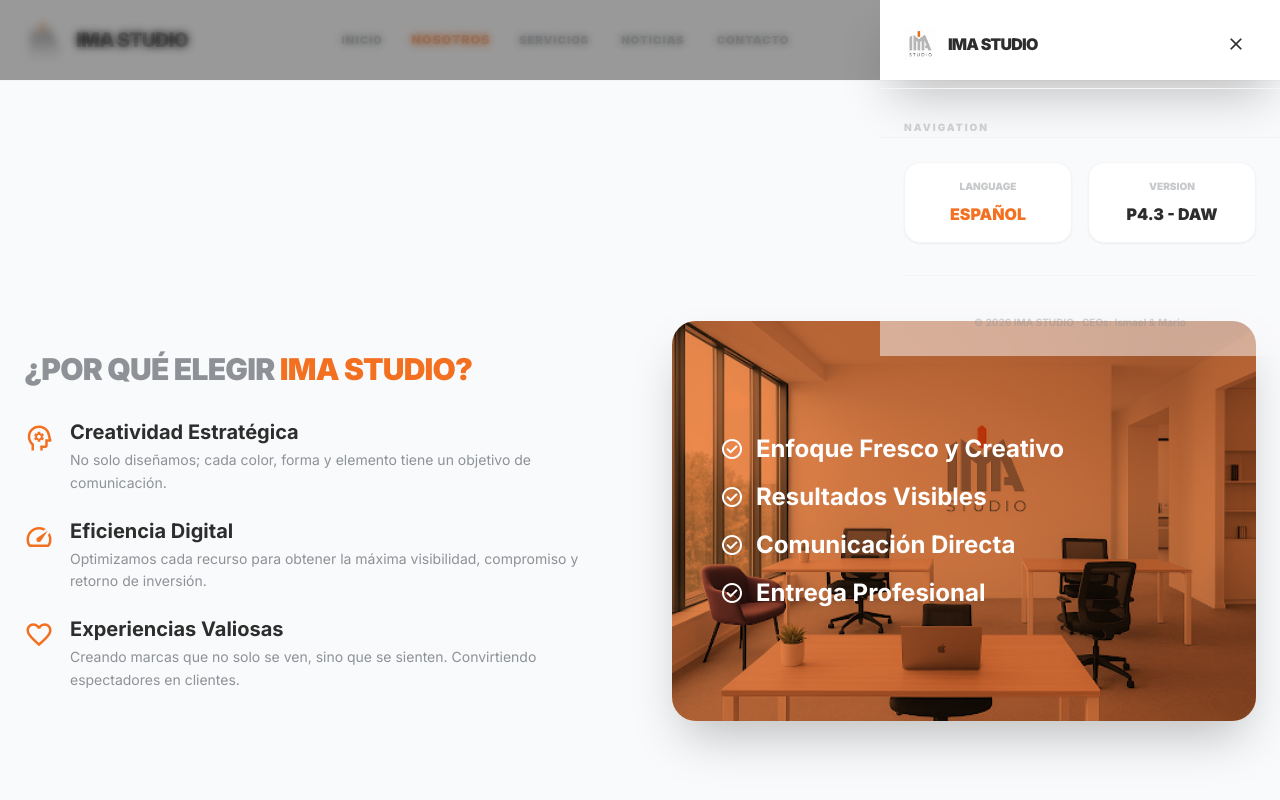
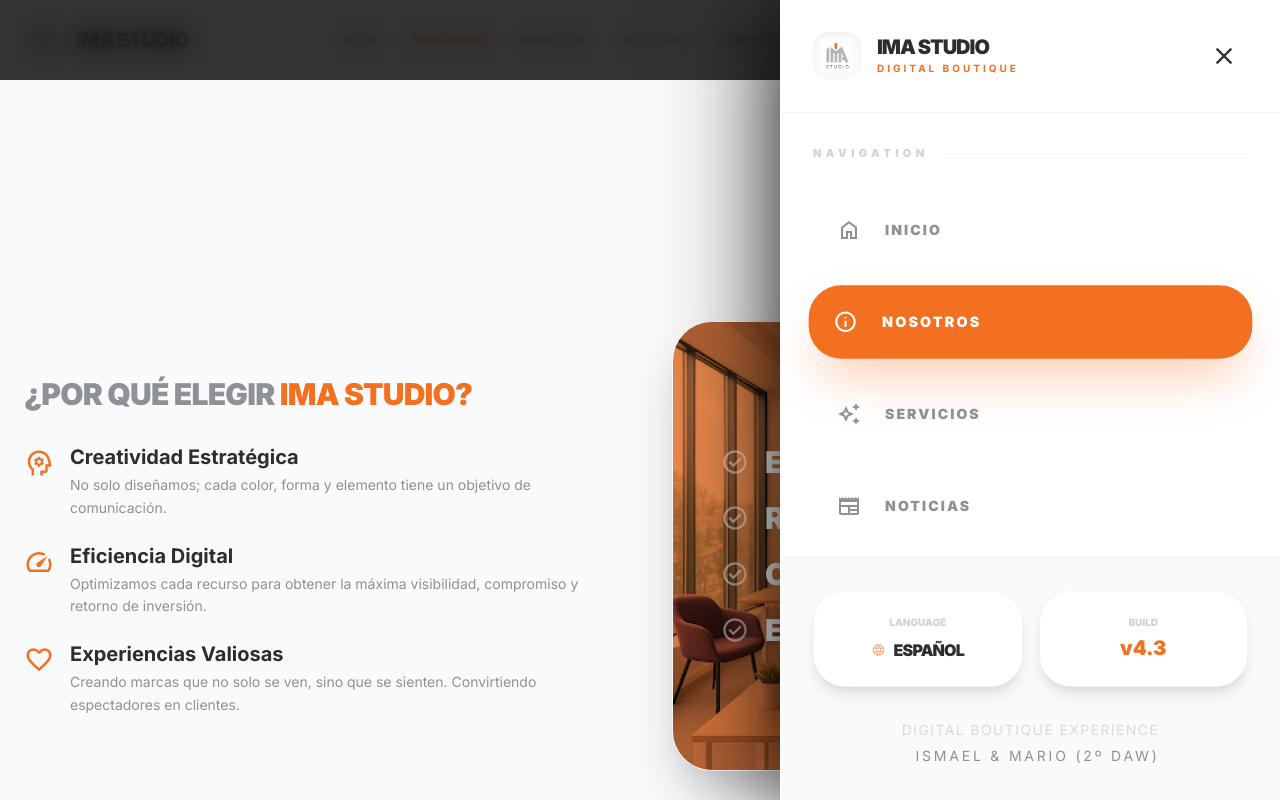
Before and after one commit to ismaelfrdaw/IMAStudio2-DAW, a React (Vite) app: page /about in a window 1280 px wide. Both pictures are taken after a click on the button "menu". Shown: the top 800 px of the page. Built offline with nearby package versions, Linux system fonts and the light colour scheme.

Commit message:
Sidebar implementation, animation variety, and scroll-to-top UX improvements

```diff
--- a/src/App.jsx
+++ b/src/App.jsx
@@ -9,11 +9,13 @@
 import Contact from './pages/Contact';
 
 import { LanguageProvider } from './context/LanguageContext';
+import ScrollToTop from './components/utils/ScrollToTop';
 
 function App() {
   return (
     <LanguageProvider>
       <Router>
+        <ScrollToTop />
         <div className="flex flex-col min-h-screen bg-background-light dark:bg-background-dark font-display text-charcoal dark:text-gray-100 transition-colors duration-300">
           <Navbar />
           <main className="flex-grow">
--- a/src/components/layout/Sidebar.jsx
+++ b/src/components/layout/Sidebar.jsx
@@ -3,6 +3,7 @@
 import { NavLink } from 'react-router-dom';
 import { useLanguage } from '../../context/LanguageContext';
 import { cn } from '../../lib/utils';
+import { Heading, Text } from '../ui/Typography';
 
 export const Sidebar = ({ isOpen, onClose }) => {
     const { t, language, toggleLanguage } = useLanguage();
@@ -15,6 +16,12 @@
         { name: t.nav.contact, path: '/contact', icon: 'chat_bubble' },
     ];
 
+    const socials = [
+        { name: 'Instagram', icon: 'smartphone', url: '#' },
+        { name: 'LinkedIn', icon: 'work', url: '#' },
+        { name: 'Twitter', icon: 'share', url: '#' },
+    ];
+
     return (
         <AnimatePresence>
             {isOpen && (
@@ -25,80 +32,122 @@
                         animate={{ opacity: 1 }}
                         exit={{ opacity: 0 }}
                         onClick={onClose}
-                        className="fixed inset-0 z-[60] bg-black/40 backdrop-blur-sm"
+                        className="fixed inset-0 z-[60] bg-black/80 backdrop-blur-md"
                     />
 
-                    {/* Sidebar Container */}
+                    {/* Sidebar Container - FORCED FULL HEIGHT */}
                     <motion.div
                         initial={{ x: '100%' }}
                         animate={{ x: 0 }}
                         exit={{ x: '100%' }}
-                        transition={{ type: 'spring', damping: 25, stiffness: 200 }}
-                        className="fixed right-0 top-0 bottom-0 z-[70] w-[320px] sm:w-[400px] bg-white dark:bg-gray-900 shadow-2xl flex flex-col"
+                        transition={{ type: 'spring', damping: 30, stiffness: 300 }}
+                        className="fixed right-0 top-0 z-[70] w-[320px] sm:w-[500px] h-[100dvh] bg-white dark:bg-[#080808] shadow-[0_0_100px_rgba(0,0,0,1)] flex flex-col border-l border-white/5"
                     >
                         {/* Header */}
-                        <div className="flex items-center justify-between p-6 border-b border-gray-100 dark:border-gray-800">
-                            <div className="flex items-center gap-3">
-                                <div className="w-8 h-8">
+                        <div className="flex-shrink-0 flex items-center justify-between p-8 border-b border-gray-100 dark:border-gray-800">
+                            <div className="flex items-center gap-4">
+                                <div className="w-12 h-12 p-2 bg-gray-50 dark:bg-gray-800 rounded-2xl shadow-inner">
                                     <img src="/media/imagenes/logo.png" alt="Logo" className="w-full h-full object-contain" />
                                 </div>
-                                <span className="font-black tracking-tighter text-charcoal dark:text-white uppercase">IMA STUDIO</span>
+                                <div className="flex flex-col">
+                                    <span className="font-black tracking-tighter text-charcoal dark:text-white uppercase text-xl leading-none">IMA STUDIO</span>
+                                    <span className="text-[10px] font-bold text-primary uppercase tracking-[0.3em] mt-1">Digital Boutique</span>
+                                </div>
                             </div>
                             <button
                                 onClick={onClose}
-                                className="w-10 h-10 rounded-full hover:bg-gray-100 dark:hover:bg-gray-800 flex items-center justify-center transition-colors"
+                                className="w-12 h-12 rounded-full hover:bg-gray-100 dark:hover:bg-gray-800 flex items-center justify-center transition-all hover:rotate-90 group active:scale-90"
                             >
-                                <span className="material-symbols-outlined text-[20px]">close</span>
+                                <span className="material-symbols-outlined text-[28px] group-hover:text-primary">close</span>
                             </button>
                         </div>
 
-                        {/* Navigation */}
-                        <div className="flex-grow overflow-y-auto p-6 flex flex-col gap-2">
+                        {/* Scrollable Navigation Area */}
+                        <div className="flex-grow overflow-y-auto custom-scrollbar p-8 flex flex-col gap-4">
                             <div className="mb-4">
-                                <span className="text-[10px] font-black uppercase tracking-[0.2em] text-secondary/40 dark:text-gray-500">Navigation</span>
+                                <span className="text-[11px] font-black uppercase tracking-[0.4em] text-secondary/40 dark:text-gray-500 flex items-center gap-4">
+                                    Navigation
+                                    <div className="h-px flex-grow bg-gray-100 dark:bg-gray-800"></div>
+                                </span>
                             </div>
+
                             {navLinks.map((link, idx) => (
                                 <motion.div
                                     key={link.path}
-                                    initial={{ opacity: 0, x: 20 }}
+                                    initial={{ opacity: 0, x: 50 }}
                                     animate={{ opacity: 1, x: 0 }}
-                                    transition={{ delay: 0.1 + idx * 0.05 }}
+                                    transition={{ delay: 0.1 + idx * 0.08 }}
                                 >
                                     <NavLink
                                         to={link.path}
                                         onClick={onClose}
                                         className={({ isActive }) => cn(
-                                            "flex items-center gap-4 p-4 rounded-2xl transition-all group",
+                                            "flex items-center justify-between p-6 rounded-[2rem] transition-all group relative overflow-hidden mb-1",
                                             isActive
-                                                ? "bg-primary text-white shadow-lg shadow-primary/20"
-                                                : "hover:bg-gray-50 dark:hover:bg-gray-800 text-secondary dark:text-gray-400 hover:text-primary dark:hover:text-primary"
+                                                ? "bg-primary text-white shadow-2xl shadow-primary/40 scale-[1.02]"
+                                                : "hover:bg-gray-50 dark:hover:bg-gray-800/50 text-secondary dark:text-gray-300 hover:text-primary dark:hover:text-primary"
                                         )}
                                     >
-                                        <span className="material-symbols-outlined text-[20px]">{link.icon}</span>
-                                        <span className="font-black text-sm uppercase tracking-widest">{link.name}</span>
+                                        <div className="flex items-center gap-6 relative z-10">
+                                            <span className="material-symbols-outlined text-[24px]">{link.icon}</span>
+                                            <span className="font-black text-sm uppercase tracking-[0.15em]">{link.name}</span>
+                                        </div>
+                                        <span className="material-symbols-outlined text-[20px] opacity-0 group-hover:opacity-100 transition-all translate-x-4 group-hover:translate-x-0 relative z-10">
+                                            arrow_forward
+                                        </span>
                                     </NavLink>
                                 </motion.div>
                             ))}
+
+                            {/* Socials Divider */}
+                            <div className="mt-12 mb-6">
+                                <span className="text-[11px] font-black uppercase tracking-[0.4em] text-secondary/40 dark:text-gray-500 flex items-center gap-4">
+                                    Follow Us
+                                    <div className="h-px flex-grow bg-gray-100 dark:bg-gray-800"></div>
+                                </span>
+                            </div>
+                            <div className="grid grid-cols-3 gap-4">
+                                {socials.map((social, idx) => (
+                                    <motion.a
+                                        key={social.name}
+                                        href={social.url}
+                                        initial={{ opacity: 0, scale: 0.5 }}
+                                        animate={{ opacity: 1, scale: 1 }}
+                                        transition={{ delay: 0.5 + idx * 0.1 }}
+                                        className="flex flex-col items-center gap-3 p-5 rounded-[2rem] bg-gray-50 dark:bg-gray-800/30 hover:bg-primary/20 hover:text-primary transition-all group border border-transparent hover:border-primary/20"
+                                    >
+                                        <span className="material-symbols-outlined text-[24px] group-hover:scale-110 transition-transform">{social.icon}</span>
+                                        <span className="text-[9px] font-black uppercase tracking-widest">{social.name}</span>
+                                    </motion.a>
+                                ))}
+                            </div>
                         </div>
 
-                        {/* Footer / Tools */}
-                        <div className="p-6 border-t border-gray-100 dark:border-gray-800 bg-gray-50/50 dark:bg-gray-950/20">
-                            <div className="grid grid-cols-2 gap-4">
+                        {/* Footer - FIXED TO BOTTOM */}
+                        <div className="flex-shrink-0 p-8 border-t border-gray-100 dark:border-gray-800 bg-gray-50 dark:bg-black/40">
+                            <div className="grid grid-cols-2 gap-4 mb-8">
                                 <button
                                     onClick={toggleLanguage}
-                                    className="flex flex-col items-center gap-2 p-4 rounded-2xl bg-white dark:bg-gray-800 shadow-sm hover:shadow-md transition-all border border-gray-100 dark:border-gray-700"
+                                    className="flex flex-col items-center gap-2 p-6 rounded-[2rem] bg-white dark:bg-gray-900 shadow-lg hover:shadow-2xl hover:scale-[1.05] transition-all border border-gray-100 dark:border-gray-800 group active:scale-95"
                                 >
-                                    <span className="text-[10px] font-black uppercase text-secondary/50">Language</span>
-                                    <span className="font-black text-primary">{language === 'en' ? 'ENGLISH' : 'ESPAÑOL'}</span>
+                                    <span className="text-[10px] font-black uppercase text-secondary/40 group-hover:text-primary transition-colors">Language</span>
+                                    <div className="flex items-center gap-2">
+                                        <span className="material-symbols-outlined text-sm text-primary animate-pulse">language</span>
+                                        <span className="font-black text-charcoal dark:text-white uppercase tracking-tighter text-base">{language === 'en' ? 'ENGLISH' : 'ESPAÑOL'}</span>
+                                    </div>
                                 </button>
-                                <div className="flex flex-col items-center gap-2 p-4 rounded-2xl bg-white dark:bg-gray-800 shadow-sm border border-gray-100 dark:border-gray-700">
-                                    <span className="text-[10px] font-black uppercase text-secondary/50">Version</span>
-                                    <span className="font-black text-charcoal dark:text-gray-400">P4.3 - DAW</span>
+                                <div className="flex flex-col items-center justify-center gap-1 p-6 rounded-[2rem] bg-white dark:bg-gray-900 shadow-lg border border-gray-100 dark:border-gray-800">
+                                    <span className="text-[10px] font-black uppercase text-secondary/40">Build</span>
+                                    <span className="font-black text-primary text-xl">v4.3</span>
                                 </div>
                             </div>
 
-                            <div className="mt-8 text-center pt-8 border-t border-gray-100 dark:border-gray-800">
-                                <span className="text-[10px] font-bold text-secondary/40">© 2026 IMA STUDIO · CEOs: Ismael & Mario</span>
+                            <div className="text-center">
+                                <Text variant="small" className="opacity-30 font-bold mb-1 tracking-widest">DIGITAL BOUTIQUE EXPERIENCE</Text>
+                                <div className="flex items-center justify-center gap-2">
+                                    <span className="w-1.5 h-1.5 rounded-full bg-primary animate-ping"></span>
+                                    <Text variant="small" className="text-primary font-black uppercase tracking-[0.2em]">Ismael & Mario (2º DAW)</Text>
+                                </div>
                             </div>
                         </div>
                     </motion.div>
--- a/src/components/sections/Values.jsx
+++ b/src/components/sections/Values.jsx
@@ -2,7 +2,7 @@
 import { Section } from '../ui/Section';
 import { Heading, Text } from '../ui/Typography';
 import { useLanguage } from '../../context/LanguageContext';
-import { FadeIn, FadeInItem, StaggerContainer } from '../ui/Motion';
+import { FadeInItem, StaggerContainer, SlideInLeft, ScaleIn } from '../ui/Motion';
 
 export const Values = () => {
     const { t } = useLanguage();
@@ -11,14 +11,15 @@
         <div className="bg-gray-50 dark:bg-white/5 py-20">
             <Section>
                 <div className="grid grid-cols-1 lg:grid-cols-2 gap-16 items-center">
-                    <FadeIn className="flex flex-col gap-8">
+                    {/* Slide in from left for the content */}
+                    <SlideInLeft className="flex flex-col gap-8">
                         <Heading level={2}>
                             {t.values.title} <span className="text-primary">{t.values.subtitle}</span>
                         </Heading>
 
-                        <StaggerContainer className="flex flex-col gap-6">
+                        <StaggerContainer className="flex flex-col gap-6" staggerDelay={0.2}>
                             {t.values.items.map((item, index) => (
-                                <FadeInItem key={index} className="flex gap-4 group">
+                                <FadeInItem key={index} className="flex gap-4 group" direction={index % 2 === 0 ? "right" : "left"}>
                                     <span className="material-symbols-outlined text-primary text-3xl group-hover:scale-110 transition-transform">
                                         {['psychology', 'speed', 'favorite'][index]}
                                     </span>
@@ -29,9 +30,10 @@
                                 </FadeInItem>
                             ))}
                         </StaggerContainer>
-                    </FadeIn>
+                    </SlideInLeft>
 
-                    <FadeIn delay={0.2} className="relative rounded-3xl overflow-hidden min-h-[400px] shadow-2xl group cursor-pointer">
+                    {/* Scale and Blur in for the image card */}
+                    <ScaleIn delay={0.3} className="relative rounded-[2.5rem] overflow-hidden min-h-[450px] shadow-2xl group cursor-pointer border border-white/10">
                         <img
                             src="/media/imagenes/oficina.png"
                             alt="IMA Studio Office"
@@ -39,15 +41,15 @@
                         />
                         <div className="absolute inset-0 bg-primary/80 mix-blend-multiply group-hover:bg-primary/70 transition-colors"></div>
                         <div className="absolute inset-0 flex flex-col justify-center p-8 sm:p-12">
-                            <ul className="flex flex-col gap-4 text-white font-bold text-lg sm:text-2xl">
+                            <ul className="flex flex-col gap-5 text-white font-black text-xl sm:text-3xl tracking-tighter">
                                 {t.values.overlay.map((text, index) => (
-                                    <li key={index} className="flex items-center gap-3">
-                                        <span className="material-symbols-outlined">check_circle</span> {text}
+                                    <li key={index} className="flex items-center gap-4">
+                                        <span className="material-symbols-outlined text-[28px] text-white/50">check_circle</span> {text}
                                     </li>
                                 ))}
                             </ul>
                         </div>
-                    </FadeIn>
+                    </ScaleIn>
                 </div>
             </Section>
         </div>
--- a/src/components/ui/Motion.jsx
+++ b/src/components/ui/Motion.jsx
@@ -1,6 +1,7 @@
 import React from 'react';
 import { motion } from 'framer-motion';
 
+// Original FadeIn (Slide up)
 export const FadeIn = ({ children, delay = 0, className = "" }) => {
     return (
         <motion.div
@@ -8,6 +9,66 @@
             whileInView={{ opacity: 1, y: 0 }}
             viewport={{ once: true, margin: "-50px" }}
             transition={{ duration: 0.6, delay, ease: "easeOut" }}
+            className={className}
+        >
+            {children}
+        </motion.div>
+    );
+};
+
+// New: Scale / Zoom In
+export const ScaleIn = ({ children, delay = 0, className = "" }) => {
+    return (
+        <motion.div
+            initial={{ opacity: 0, scale: 0.8, filter: "blur(10px)" }}
+            whileInView={{ opacity: 1, scale: 1, filter: "blur(0px)" }}
+            viewport={{ once: true, margin: "-50px" }}
+            transition={{ duration: 0.8, delay, ease: [0.16, 1, 0.3, 1] }} // Custom springy ease
+            className={className}
+        >
+            {children}
+        </motion.div>
+    );
+};
+
+// New: Slide from Left
+export const SlideInLeft = ({ children, delay = 0, className = "" }) => {
+    return (
+        <motion.div
+            initial={{ opacity: 0, x: -50 }}
+            whileInView={{ opacity: 1, x: 0 }}
+            viewport={{ once: true, margin: "-50px" }}
+            transition={{ duration: 0.7, delay, ease: "easeOut" }}
+            className={className}
+        >
+            {children}
+        </motion.div>
+    );
+};
+
+// New: Slide from Right
+export const SlideInRight = ({ children, delay = 0, className = "" }) => {
+    return (
+        <motion.div
+            initial={{ opacity: 0, x: 50 }}
+            whileInView={{ opacity: 1, x: 0 }}
+            viewport={{ once: true, margin: "-50px" }}
+            transition={{ duration: 0.7, delay, ease: "easeOut" }}
+            className={className}
+        >
+            {children}
+        </motion.div>
+    );
+};
+
+// New: Blur Fade (No movement, just clarity)
+export const BlurFade = ({ children, delay = 0, className = "" }) => {
+    return (
+        <motion.div
+            initial={{ opacity: 0, filter: "blur(15px)" }}
+            whileInView={{ opacity: 1, filter: "blur(0px)" }}
+            viewport={{ once: true }}
+            transition={{ duration: 1, delay }}
             className={className}
         >
             {children}
@@ -36,12 +97,20 @@
     );
 };
 
-export const FadeInItem = ({ children, className = "" }) => {
+export const FadeInItem = ({ children, className = "", direction = "up" }) => {
+    const variants = {
+        up: { opacity: 0, y: 20 },
+        down: { opacity: 0, y: -20 },
+        left: { opacity: 0, x: 20 },
+        right: { opacity: 0, x: -20 },
+        scale: { opacity: 0, scale: 0.9 }
+    };
+
     return (
         <motion.div
             variants={{
-                hidden: { opacity: 0, y: 20 },
-                show: { opacity: 1, y: 0, transition: { duration: 0.5 } }
+                hidden: variants[direction],
+                show: { opacity: 1, y: 0, x: 0, scale: 1, transition: { duration: 0.5, ease: "easeOut" } }
             }}
             className={className}
         >
```
Also changed, not shown: src/components/sections/Services.jsx (+10 -5 lines), src/components/utils/ScrollToTop.jsx (added, +14 -0 lines).
